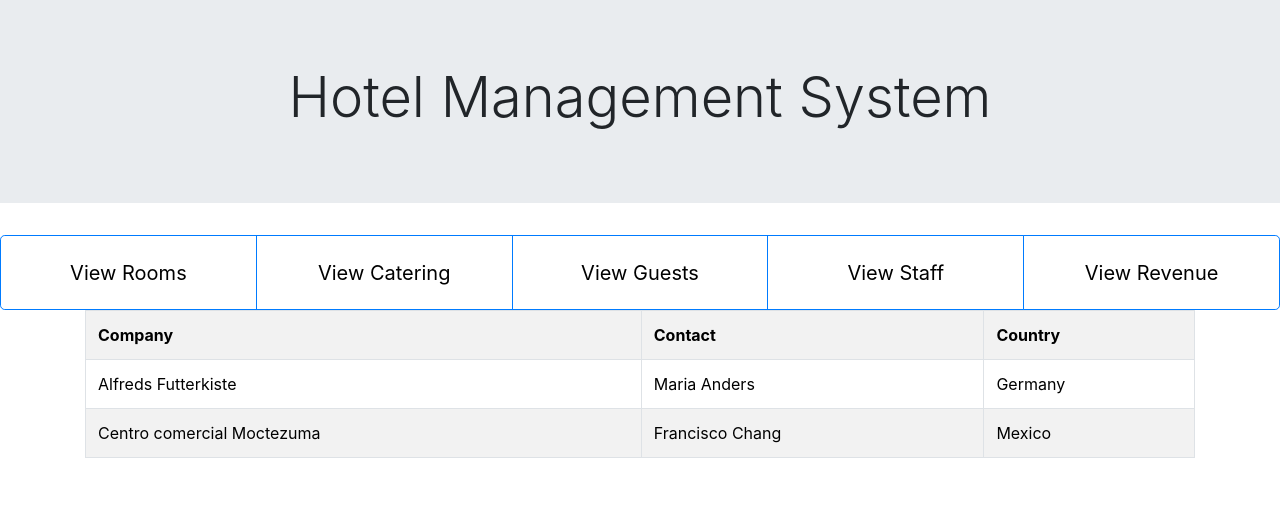
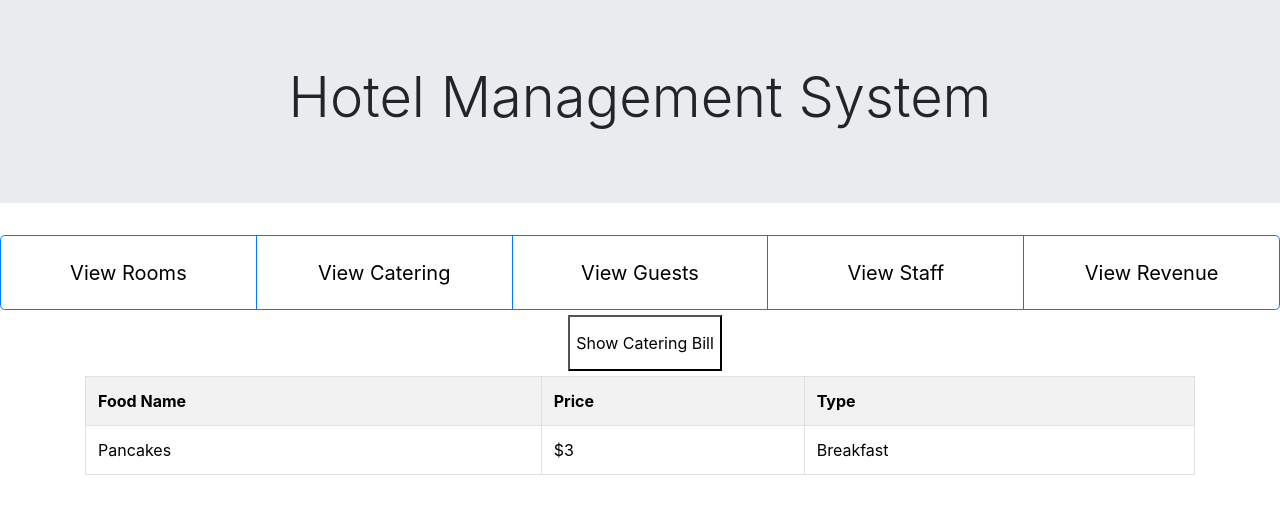
Before and after one commit to Ernest0G/CSE111-Project, a Flask app: page / in a window 1280 px wide, after a click on "View Catering". Shown: the top 514 px of the page. Run offline with Flask 2, Linux system fonts and the light colour scheme; some libraries are stand-ins or nearby versions.

Commit message:
started routing

```diff
--- a/Hotel Management/server.py
+++ b/Hotel Management/server.py
@@ -1,15 +1,35 @@
-from flask import Flask,render_template
+from flask import Flask,render_template, jsonify
 import sqlite3
+from sqlite3 import Error
+from sqlite3.dbapi2 import Cursor
+import json
 
 app = Flask(__name__)
 
 @app.route('/')
 def index():
-    print('landing')
     return render_template('index.html')
 
+@app.route('/viewRooms/showAllRooms', methods = ['GET'],endpoint = 'showAllRooms')
+def showStudentClasses():
+    try:
+        sql = """SELECT * FROM room GROUP BY r_roomNumber"""
+        Cursor.execute(sql)
+
+        rows = Cursor.fetchall()
+
+        print(rows)
+    except Error as e:
+        print(e)
+
+    data = []
+    for row in rows:
+        data.append(list(row))
+
+    return jsonify(data)
 
 
 if __name__ == '__main__':
-    con = sqlite3.connect('data.sqlite')
+    connection = sqlite3.connect("data.sqlite")
+
     app.run(host='localhost', port=5000, debug=True)
--- a/Hotel Management/static/javascript/hotel.js
+++ b/Hotel Management/static/javascript/hotel.js
@@ -19,3 +19,39 @@ function roomOptions(optionChosen) {
 
     }
 }
+
+function showAllRooms() {
+    var xhttp = new XMLHttpRequest();
+    xhttp.open("GET", "http://localhost:5000/viewRooms/showAllRooms", true);
+    xhttp.send();
+
+    xhttp.onload = function () {
+        let rooms = {};
+        rooms = this.responseText;
+        console.log(rooms);
+        let roomsParsed = JSON.parse(rooms);
+
+        console.log(roomsParsed);
+
+        let t = '<tbody>'
+        t += '<tr>';
+        t += '<th>' + 'Room Number' + '</td>';
+        t += '<th>' + 'Bed Count' + '</td>';
+        t += '<th>' + 'Room Capacity' + '</td>';
+        t += '<th>' + 'Room Type' + '</td>';
+        t += '<th>' + 'Room Price (per night)' + '</td>';
+        t += '</tr>';
+        for (i in roomsParsed) {
+            t += '<tr>';
+            for (j in roomsParsed[i]) {
+                t += '<td>' + roomsParsed[i][j] + '</td>';
+            }
+            t += '</tr>';
+        }
+
+        t += '</table>'
+        t += '</tbody>';
+        document.getElementById('room-table').innerHTML = t;
+
+    };
+}
--- a/Hotel Management/templates/index.html
+++ b/Hotel Management/templates/index.html
@@ -34,47 +34,34 @@
                 Show Booked Rooms
             </button>
             <button type="button" class="button" onclick="">
+                Show Booking
+            </button>
+            <button type="button" class="button" onclick="">
                 Create Booking
             </button>
         </div>
         <div class="table-container" id="room-table">
-            <table class="table table-bordered table-striped">
-                <tr>
-                    <th>Room Number</th>
-                    <th>Bed Count</th>
-                    <th>Room Capacity</th>
-                    <th>Room Type</th>
-                    <th>Room Price (per night)</th>
-                </tr>
-                <tr>
-                    <td>1</td>
-                    <td>1</td>
-                    <td>2</td>
-                    <td>Double</td>
-                    <td>100</td>
-                </tr>
-
-            </table>
+            <!--Table Generated Here-->
         </div>
     </div>
 
     <div class="content-container" id="view-catering">
+        <div class="view-rooms-options">
+            <button type="button" class="button" onclick="">
+                Show Catering Bill
+            </button>
+        </div>
         <div class="table container" id="catering-table">
             <table class="table table-bordered table-striped">
                 <tr>
-                    <th>Company</th>
-                    <th>Contact</th>
-                    <th>Country</th>
+                    <th>Food Name</th>
+                    <th>Price</th>
+                    <th>Type</th>
                 </tr>
                 <tr>
-                    <td>Alfreds Futterkiste</td>
-                    <td>Maria Anders</td>
-                    <td>Germany</td>
-                </tr>
-                <tr>
-                    <td>Centro comercial Moctezuma</td>
-                    <td>Francisco Chang</td>
-                    <td>Mexico</td>
+                    <td>Pancakes</td>
+                    <td>$3</td>
+                    <td>Breakfast</td>
                 </tr>
             </table>
         </div>
```
